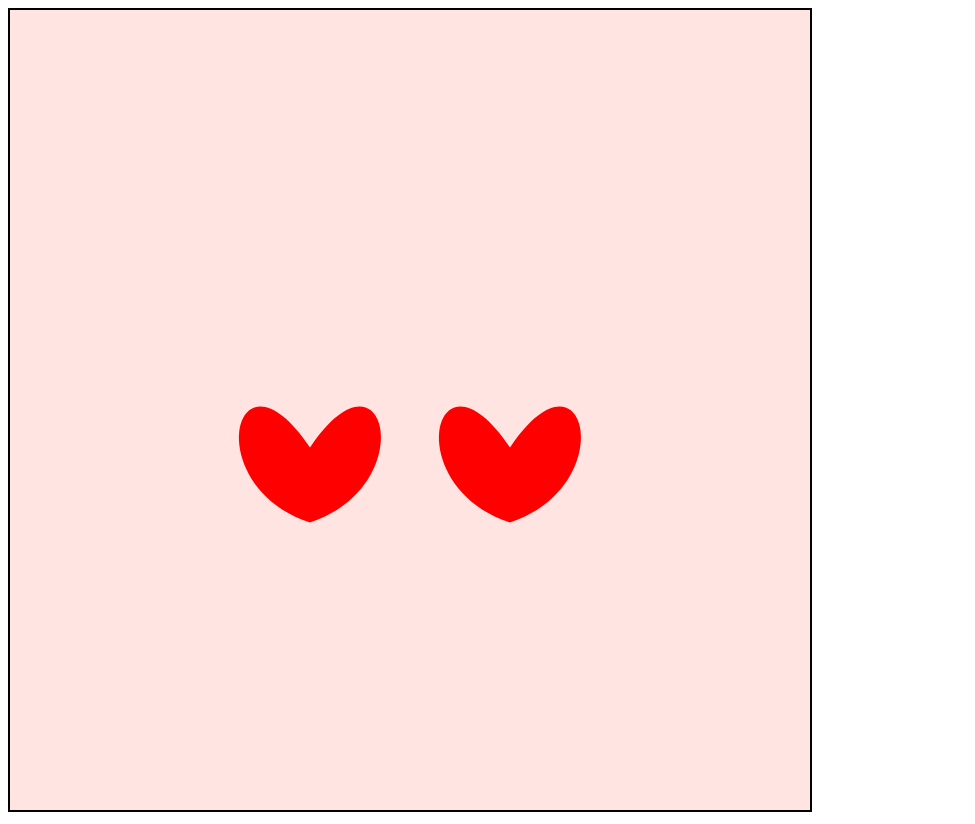
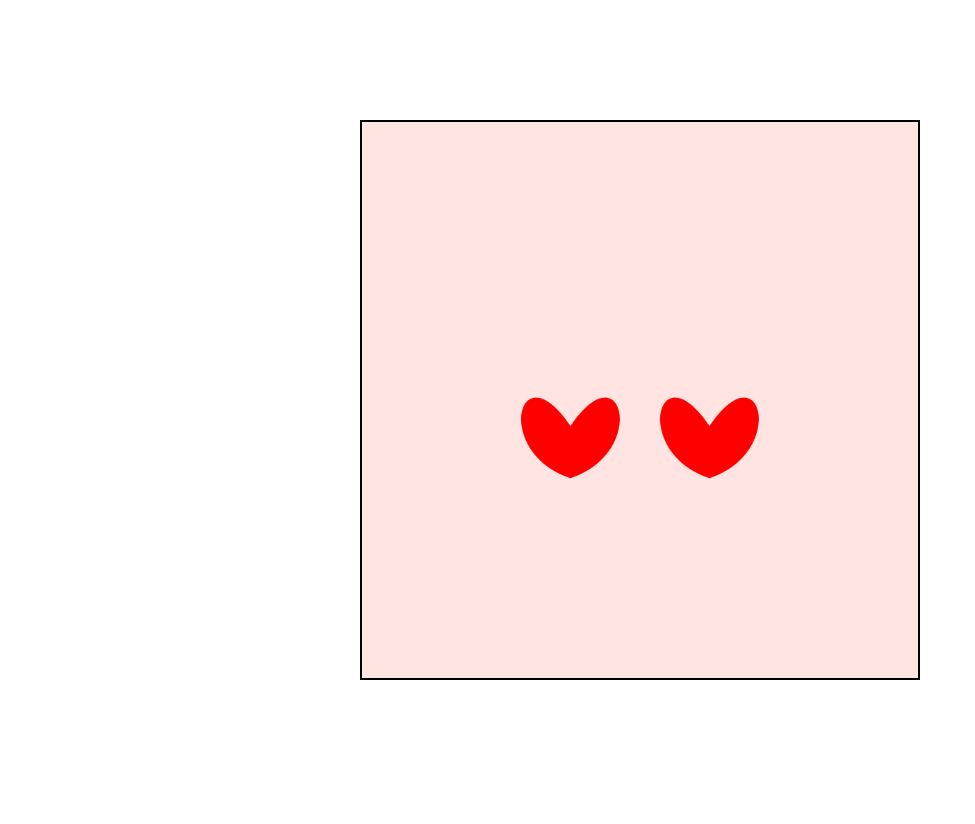
Before and after one commit to Di3go0-0/CompuGrafica, a website: page Actividades/Canvas/index.html in a window 1280 px wide. Shown: the whole page, without its empty margins (0-975 px from the left). After the commit the page ends 800 px from the top, so only its background shows below. Drawn offline with Linux system fonts and the light colour scheme.

Commit message:
Modified index to create a style.css

```diff
--- a/Actividades/Canvas/index.html
+++ b/Actividades/Canvas/index.html
@@ -4,9 +4,14 @@
     <meta charset="UTF-8">
     <meta name="viewport" content="width=device-width, initial-scale=1.0">
     <title>Canvas</title>
+    <link rel="stylesheet" href="style.css" />
+
 </head>
 <body>
-    <canvas id="canvas" width="800" height="800" style="border: solid 2px black;"></canvas>
+    <main>
+        <canvas id="canvas" width="800" height="800" style="border: solid 2px black;"></canvas>
+    </main>
+
     <script src="index.js"></script>
 </body>
 </html>
--- /dev/null
+++ b/Actividades/Canvas/style.css
@@ -0,0 +1,24 @@
+* {
+    margin: 0;
+    padding: 0;
+    box-sizing: border-box;
+}
+
+body {
+    font-family: Arial, sans-serif;
+    line-height: 1.6;
+}
+
+
+main {
+    display: flex;
+    justify-content: center;
+    align-items: center;
+    height: 100vh;
+}
+
+main #canvas {
+    width: 70vmin;
+    height: 70vmin;
+    border: solid 2px black;
+}
```
